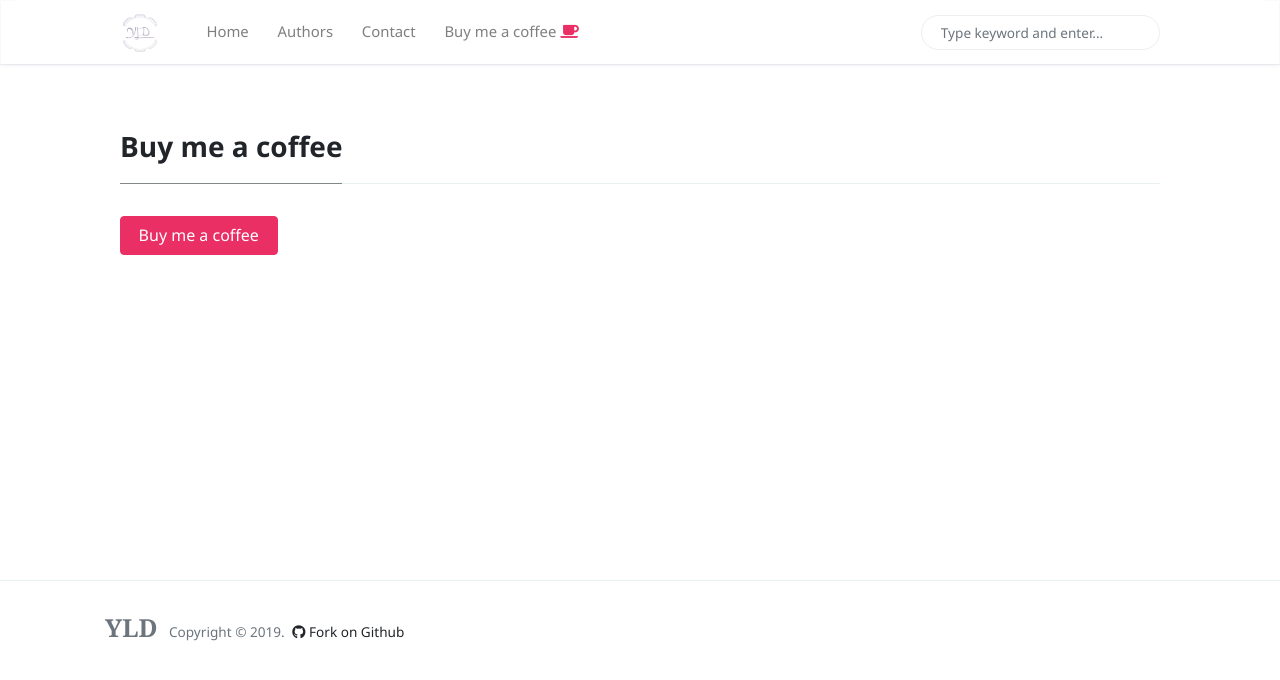
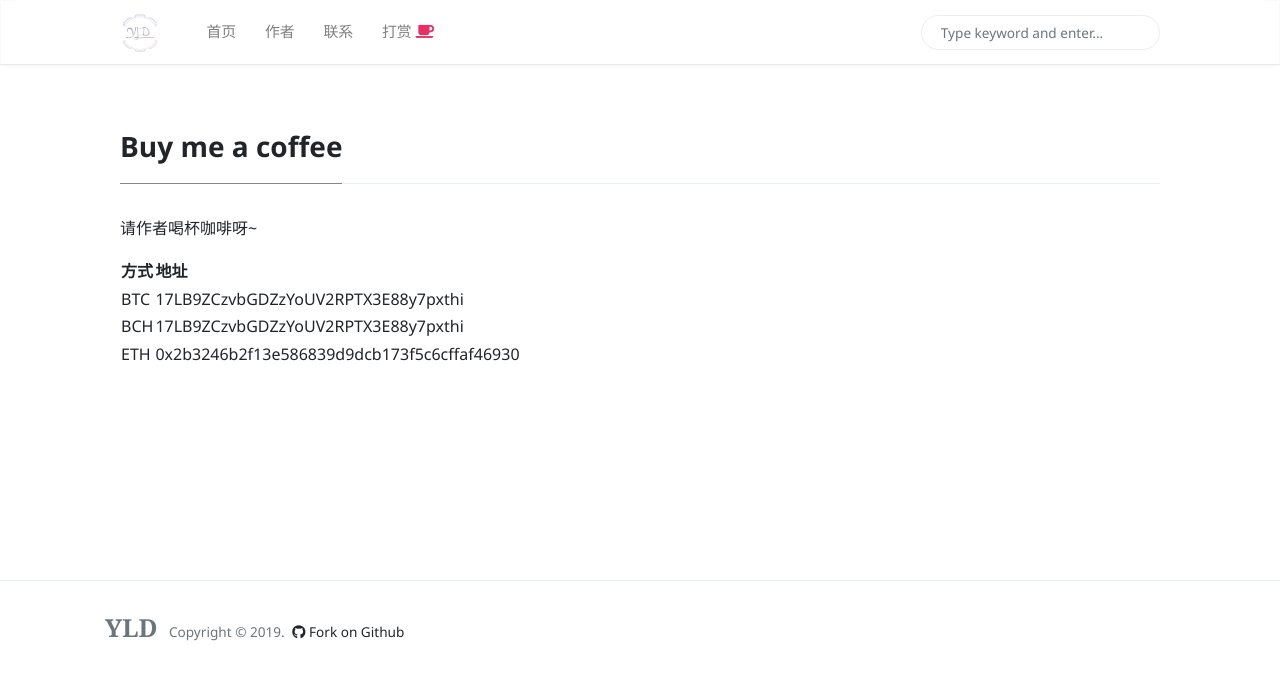
Before and after one commit to aiyld/yldblog, a Jekyll site: the page built from _pages/buy-me-a-coffee.md, in a window 1280 px wide. Shown: the top 680 px of the page. Built offline with Jekyll 4.4.1, drawn with Linux system fonts in a browser that asks for light colours; nearby versions of some CDN libraries.

Commit message:
feat: Update header

```diff
--- a/_includes/menu-header.html
+++ b/_includes/menu-header.html
@@ -1,14 +1,14 @@
 <!--  Replace menu links here -->
 
 <li class="nav-item">
-<a class="nav-link" href="{{site.baseurl}}/index.html">Home</a>
+<a class="nav-link" href="{{site.baseurl}}/index.html">首页</a>
 </li>
 <li class="nav-item">
-<a class="nav-link" href="{{site.baseurl}}/authors-list.html">Authors</a>
+<a class="nav-link" href="{{site.baseurl}}/authors-list.html">作者</a>
 </li>
 <li class="nav-item">
-<a class="nav-link" href="{{site.baseurl}}/contact.html">Contact</a>
+<a class="nav-link" href="{{site.baseurl}}/contact.html">联系</a>
 </li>
 <li class="nav-item">
-<a class="nav-link" href="{{site.baseurl}}/buy-me-a-coffee.html">Buy me a coffee <i class="fa fa-coffee text-danger"></i></a>
+<a class="nav-link" href="{{site.baseurl}}/buy-me-a-coffee.html">打赏 <i class="fa fa-coffee text-danger"></i></a>
 </li>
--- a/_pages/buy-me-a-coffee.md
+++ b/_pages/buy-me-a-coffee.md
@@ -3,4 +3,10 @@
 permalink: "/buy-me-a-coffee.html"
 ---
 
-<a class="btn btn-danger" href="https://www.wowthemes.net/donate/">Buy me a coffee</a>
+请作者喝杯咖啡呀~
+
+方式     | 地址
+--- | -----
+BTC    | 17LB9ZCzvbGDZzYoUV2RPTX3E88y7pxthi
+BCH     | 17LB9ZCzvbGDZzYoUV2RPTX3E88y7pxthi
+ETH     | 0x2b3246b2f13e586839d9dcb173f5c6cffaf46930
```
